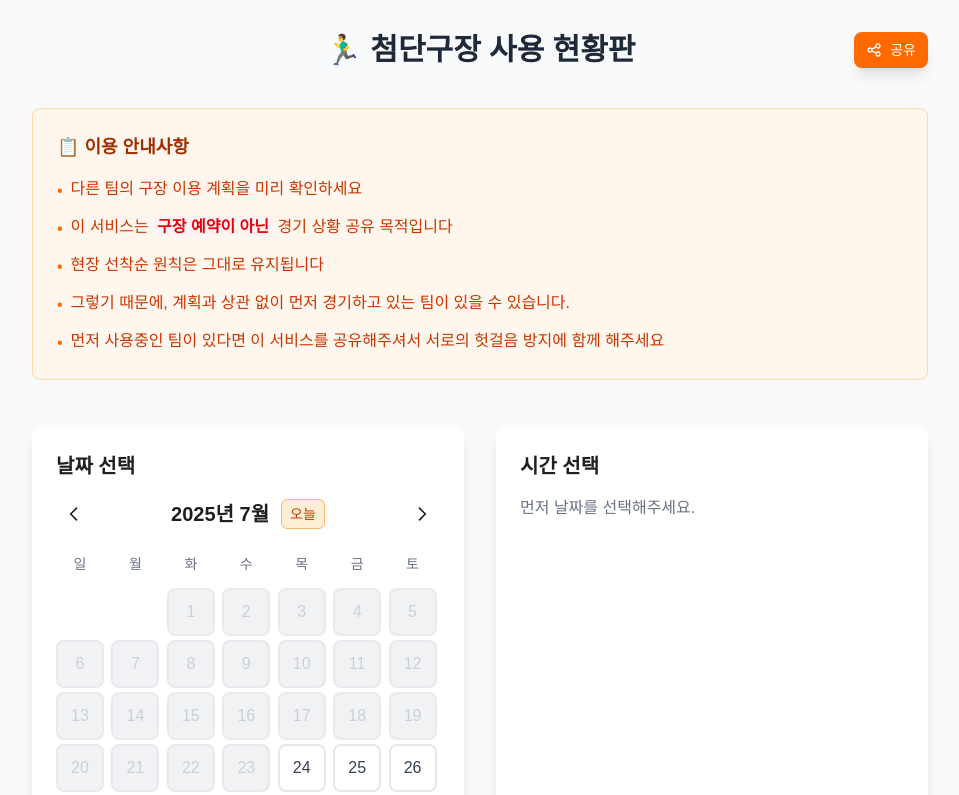
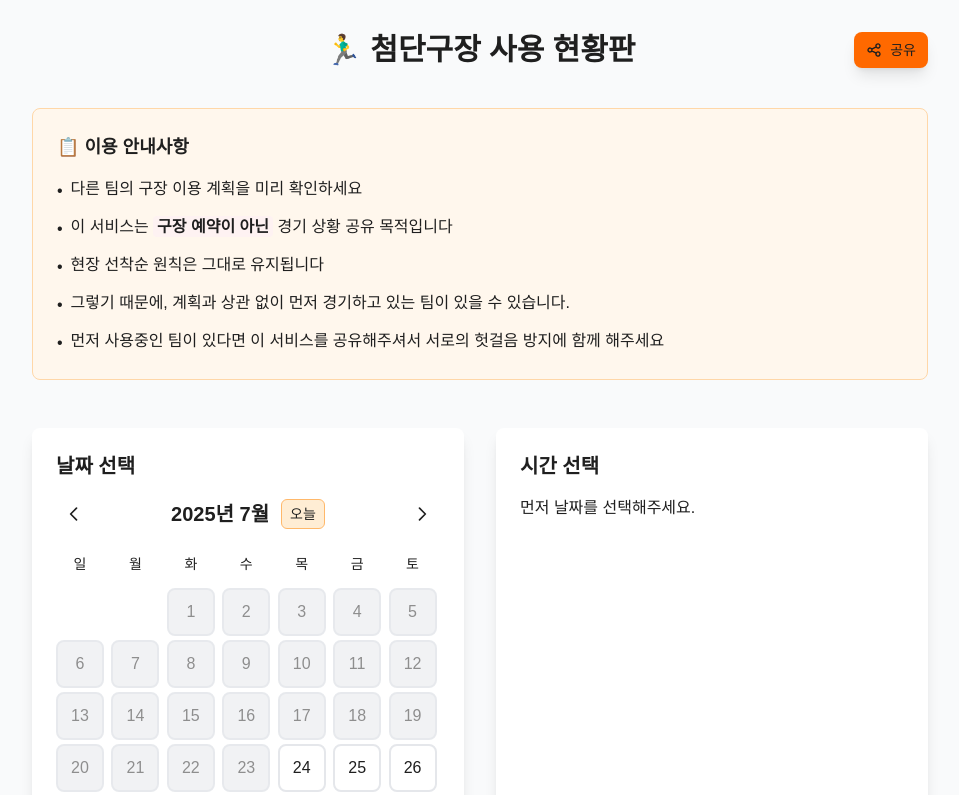
Before and after one commit to olennis/reserve-football-ground, a Next.js app: page / in a window 1280 px wide. Shown: the top 795 px of the page, without its empty margins (160-1119 px from the left). Built offline with nearby package versions, Linux system fonts and the light colour scheme; no server answers; the database is empty.

Commit message:
fix: 폰트  이슈 대응

```diff
--- a/lib/supabase.ts
+++ b/lib/supabase.ts
@@ -1,15 +1,16 @@
 import { createClient } from '@supabase/supabase-js'
 
 // Supabase 환경 변수 - 실제 프로젝트에서는 .env.local 파일에서 관리하세요
-const supabaseUrl = process.env.NEXT_PUBLIC_SUPABASE_URL
-const supabaseAnonKey = process.env.NEXT_PUBLIC_SUPABASE_ANON_KEY
+const supabaseUrl = process.env.NEXT_PUBLIC_SUPABASE_URL || 'https://placeholder.supabase.co'
+const supabaseAnonKey = process.env.NEXT_PUBLIC_SUPABASE_ANON_KEY || 'placeholder-key'
 
-if (!supabaseUrl) {
-  throw new Error('Missing NEXT_PUBLIC_SUPABASE_URL environment variable')
-}
-
-if (!supabaseAnonKey) {
-  throw new Error('Missing NEXT_PUBLIC_SUPABASE_ANON_KEY environment variable')
+if (typeof window !== 'undefined') {
+  if (!process.env.NEXT_PUBLIC_SUPABASE_URL) {
+    console.error('Missing NEXT_PUBLIC_SUPABASE_URL environment variable')
+  }
+  if (!process.env.NEXT_PUBLIC_SUPABASE_ANON_KEY) {
+    console.error('Missing NEXT_PUBLIC_SUPABASE_ANON_KEY environment variable')
+  }
 }
 
 export const supabase = createClient(supabaseUrl, supabaseAnonKey)
--- a/src/app/globals.css
+++ b/src/app/globals.css
@@ -24,3 +24,18 @@ body {
   color: var(--foreground);
   font-family: Arial, Helvetica, sans-serif;
 }
+
+/* iOS Safari에서 텍스트 색상 강제 적용 */
+* {
+  color: #1f1f1f;
+}
+
+/* 특정 요소들은 의도된 색상 유지 */
+.text-gray-500,
+.text-gray-400,
+.text-orange-700,
+.text-orange-800,
+.text-red-600,
+.text-white {
+  color: inherit !important;
+}
```
